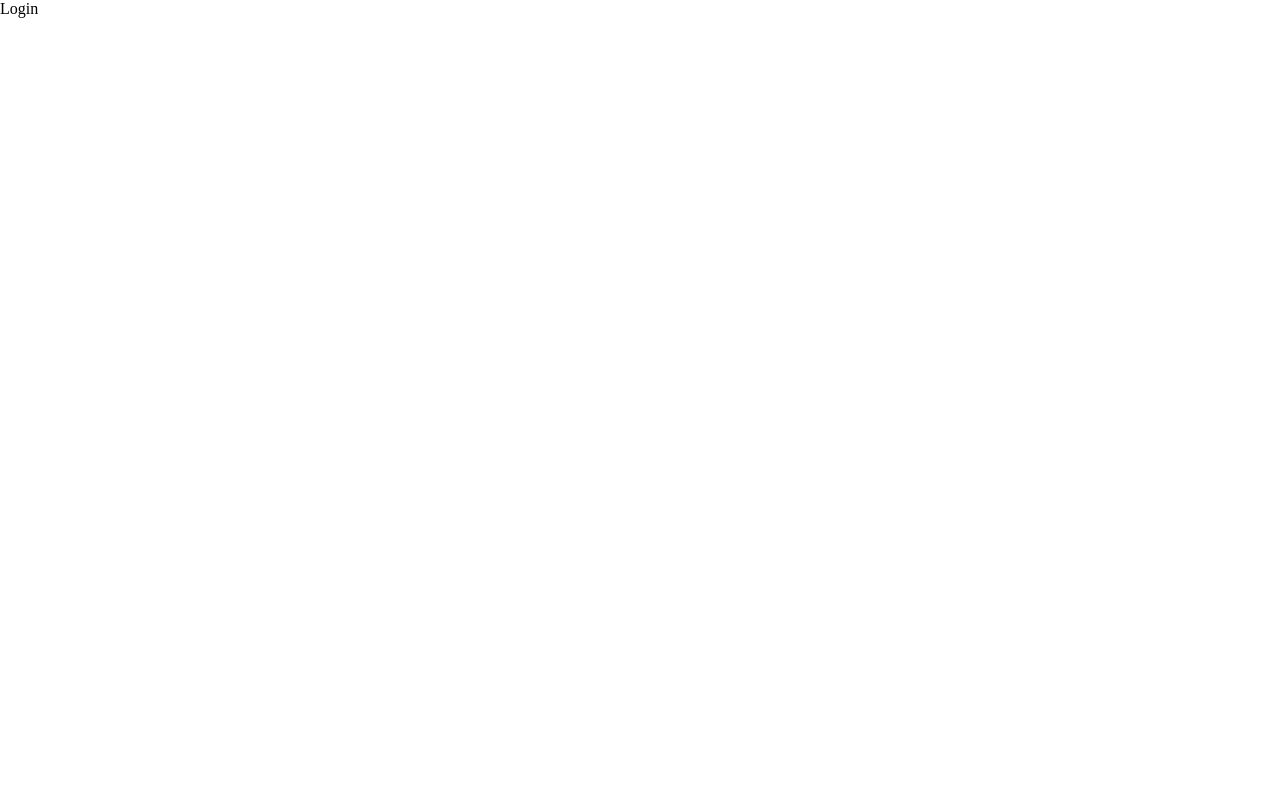
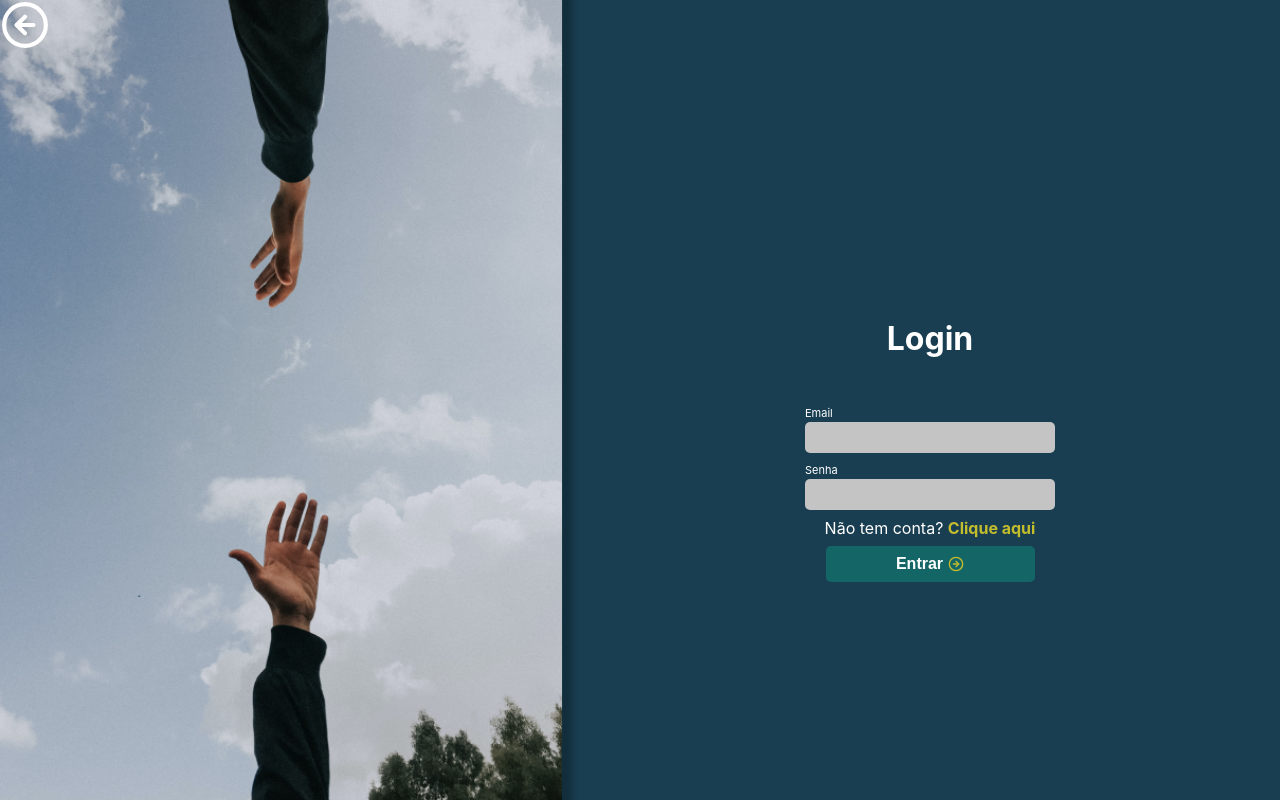
Before and after one commit to lucascortesc/m3-capstone-grupo2, a React (Create React App) app: page /login in a window 1280 px wide. Built offline with nearby package versions, Linux system fonts and the light colour scheme.

Commit message:
create: login page

```diff
--- a/package.json
+++ b/package.json
@@ -13,6 +13,7 @@
     "react-dom": "^17.0.2",
     "react-hook-form": "^7.31.0",
     "react-hot-toast": "^2.2.0",
+    "react-icons": "^4.3.1",
     "react-router-dom": "5",
     "react-scripts": "5.0.1",
     "styled-components": "^5.3.5",
--- a/src/Pages/Login/index.jsx
+++ b/src/Pages/Login/index.jsx
@@ -1,15 +1,75 @@
+import Input from "../../Components/Input";
+
+import {
+  FormContainer,
+  Background,
+  Container,
+  Content,
+  Arrow,
+  Button,
+} from "./styles";
+import { Link, useHistory } from "react-router-dom";
+import { useForm } from "react-hook-form";
+import * as yup from "yup";
+import { yupResolver } from "@hookform/resolvers/yup";
+import { FiArrowLeftCircle, FiArrowRightCircle } from "react-icons/fi";
+
 export const Login = () => {
-  return <div>Login</div>;
+  const schema = yup.object().shape({
+    email: yup.string().email("Email inválido").required("Campo obrigatório!"),
+    password: yup
+      .string()
+      .min(6, "Mínimo de 6 dígitos")
+      .required("Campo obrigatório"),
+  });
+  const {
+    register,
+    handleSubmit,
+    formState: { errors },
+  } = useForm({ resolver: yupResolver(schema) });
+
+  const history = useHistory();
+
+  const onSubmit = (data) => {
+    console.log(data);
+  };
+
+  return (
+    <Container>
+      <Background>
+        <Arrow>
+          <FiArrowLeftCircle onClick={() => history.goBack()} />
+        </Arrow>
+      </Background>
+      <Content>
+        <FormContainer>
+          <form onSubmit={handleSubmit(onSubmit)}>
+            <h1>Login</h1>
+            <Input
+              label="Email"
+              register={register}
+              name="email"
+              error={errors.email?.message}
+            />
+            <Input
+              label="Senha"
+              register={register}
+              name="password"
+              error={errors.password?.message}
+              type="password"
+            />
+            <p>
+              Não tem conta? <Link to="/signup">Clique aqui</Link>
+            </p>
+            <Button type="submit">
+              Entrar
+              <div>
+                <FiArrowRightCircle />
+              </div>
+            </Button>
+          </form>
+        </FormContainer>
+      </Content>
+    </Container>
+  );
 };
-
-{
-  /* use input example:
-
- <Input
-label={"Nome"}
-register={register}
-name="name"
-error={errors.name?.message}
-/>
-*/
-}
--- a/src/Pages/Login/styles.js
+++ b/src/Pages/Login/styles.js
@@ -1 +1,98 @@
 import styled from "styled-components";
+
+import LoginImage from "../../assets/login.png";
+
+export const Container = styled.div`
+  font-family: -apple-system, BlinkMacSystemFont, "Segoe UI", Roboto, Oxygen,
+    Ubuntu, Cantarell, "Open Sans", "Helvetica Neue", sans-serif;
+
+  height: 100vh;
+  display: flex;
+  flex-direction: column;
+  align-items: stretch;
+  background-color: #193e51;
+  @media (min-width: 1024px){
+    flex-direction: row;
+  }
+`;
+
+export const Background = styled.div`
+  @media (min-width: 1024px) {
+    flex: 1;
+    background: url(${LoginImage}) no-repeat center, #193e51;
+    background-size: cover;
+  }
+`;
+
+export const Content = styled.div`
+  display: flex;
+  flex-direction: column;
+  align-items: center;
+  justify-content: center;
+  place-content: center;
+  width: 100%;
+  max-width: 700px;
+`;
+export const Arrow = styled.button`
+  border: none;
+  background: transparent;
+  color: white;
+  font-size: 50px;
+
+  /* @media (max-width: 1024px) {
+    flex: 1;
+    height: 0px;
+
+  } */
+`;
+export const FormContainer = styled.div`
+  display: flex;
+  flex-direction: column;
+  align-items: center;
+  justify-content: center;
+  margin-top: 100px;
+
+  form {
+    /* margin: 80px 0; */
+    width: 340px;
+
+    text-align: center;
+
+    h1 {
+      margin-bottom: 3rem;
+      color: #fff;
+    }
+
+    p {
+      color: #fff;
+      margin-top: 0.5rem;
+      a {
+        font-weight: bold;
+        color: #c3bd2e;
+      }
+    }
+  }
+`;
+
+export const Button = styled.button`
+  margin-top: 8px;
+  display: inline-flex;
+  flex-wrap: nowrap;
+  justify-content: center;
+  align-items: center;
+  align-content: center;
+
+  width: 209px;
+  height: 36px;
+  border-radius: 5px;
+  border: none;
+  background-color: #146666;
+  color: #fff;
+  font-size: 16px;
+  font-weight: bold;
+  div{
+    padding-left: 5px;
+    color: #C3BD2E;
+    display: flex;
+  }
+`;
```
Also changed, not shown: src/assets/login.png (added), 1 other file (tests, documents, lock files or other folders).
